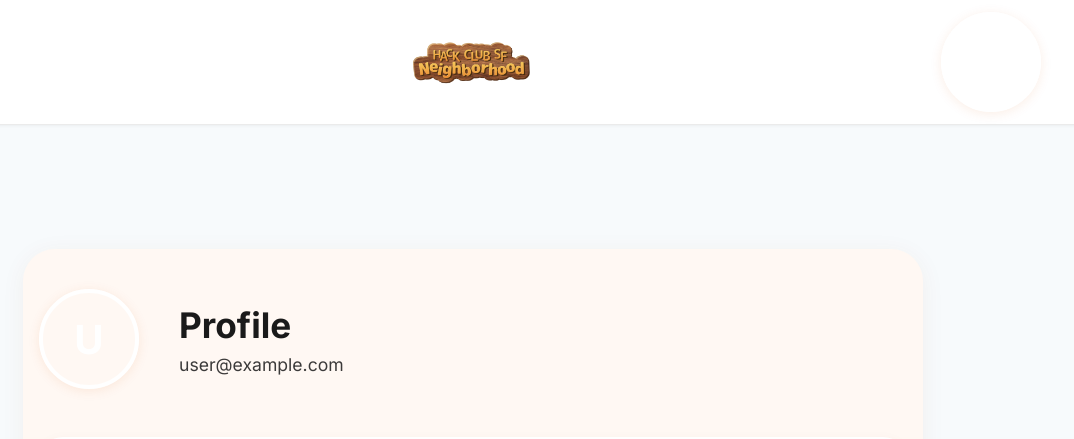
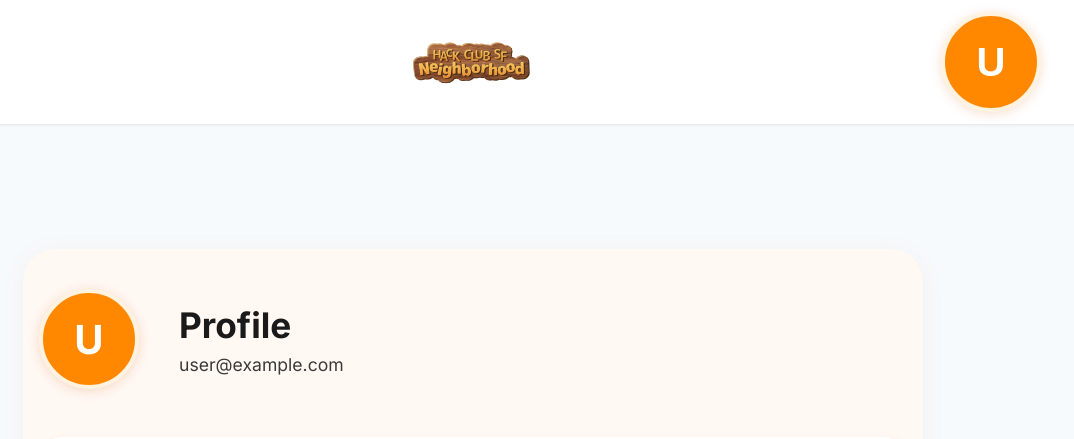
Before and after one commit to zyreoo/neighborhood-booking, a Next.js app: page /profile in a window 1280 px wide. Shown: the top 439 px of the page, without its empty margins (167-1241 px from the left). Built offline with nearby package versions, Linux system fonts and the light colour scheme; no server answers; the database is empty; sample sign-in values are in the browser's storage.

Commit message:
better profile page

```diff
--- a/src/styles/profile.css
+++ b/src/styles/profile.css
@@ -19,15 +19,15 @@
   width: 100px;
   height: 100px;
   border-radius: 50%;
-  background: var(--house-orange);
+  background: #ff8800;
   color: white;
   display: flex;
   align-items: center;
   justify-content: center;
   font-size: 2.5rem;
   font-weight: 700;
-  box-shadow: 0 2px 12px rgba(211, 84, 0, 0.10);
-  border: 4px solid #fff;
+  box-shadow: 0 2px 12px rgba(211, 84, 0, 0.18);
+  border: 4px solid #fff3e0;
 }
 
 .profile-info {
```
